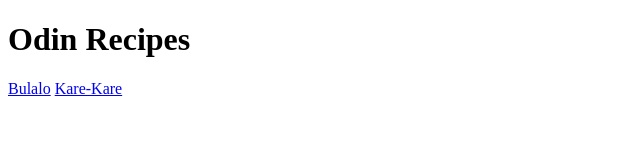
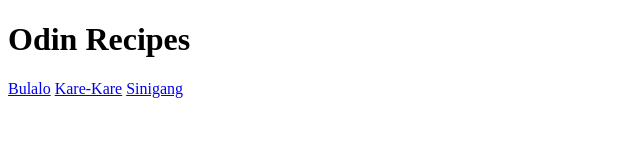
Before and after one commit to Cedeli/odin-recipes, a plain HTML site: page index.html in a window 1280 px wide. Shown: the full height of the page, 0-640 px from the left. Drawn offline with Linux system fonts and the light colour scheme.

Commit message:
Link sinigang.html

```diff
--- a/index.html
+++ b/index.html
@@ -9,5 +9,6 @@
         <h1>Odin Recipes</h1>
         <a href="./recipes/bulalo.html">Bulalo</a>
         <a href="./recipes/karekare.html">Kare-Kare</a>
+        <a href="./recipes/sinigang.html">Sinigang</a>
     </body>
 </html>
```
